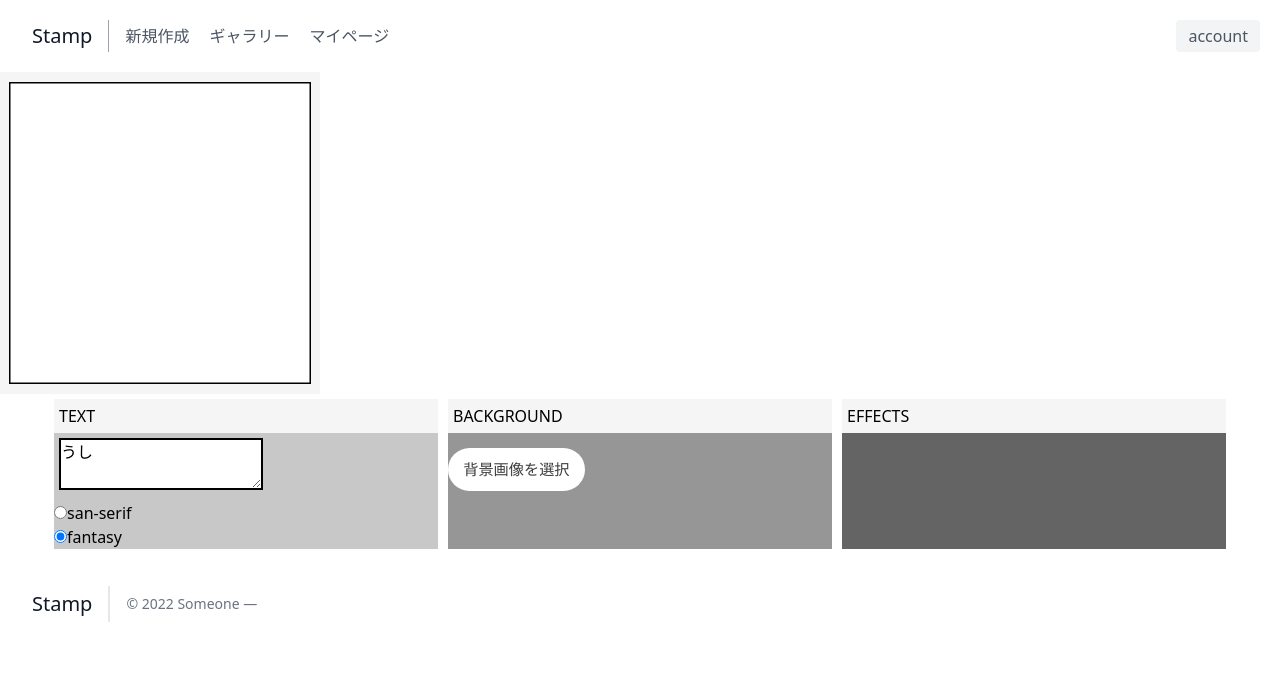
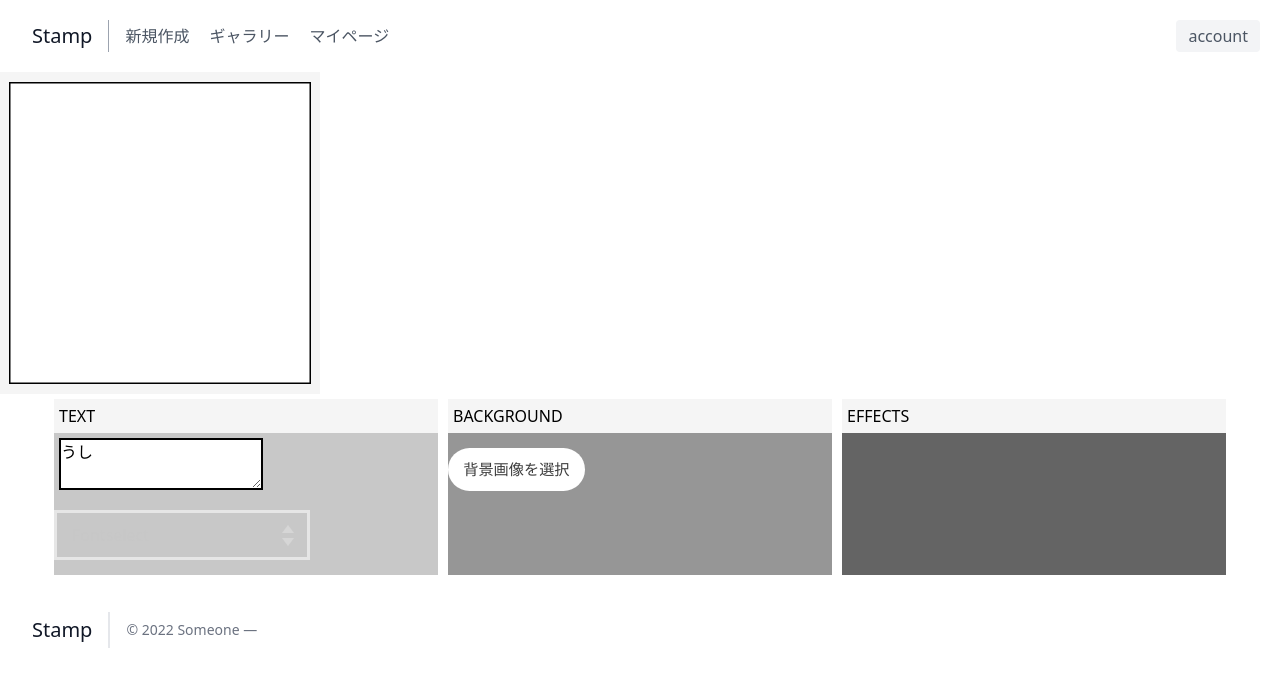
Before and after one commit to hackathon-22-spring-14/hackathon-22-spring-14-frontend, a Vue app: page / in a window 1280 px wide. Shown: the top 686 px of the page. Built offline with nearby package versions, Linux system fonts and the light colour scheme.

Commit message:
PullDownコンポーネントを追加

```diff
--- /dev/null
+++ b/src/components/atomics/PulldownSelect.vue
@@ -0,0 +1,214 @@
+<template>
+  <div include="form-input-select()">
+    <select v-model="modelValue" required @change="send">
+      <!--
+      This is how we can do "placeholder" options.
+      note: "required" attribute is on the select
+    -->
+      <option value="" hidden>{{ placeholder }}</option>
+
+      <!-- normal options -->
+        <option v-for="index in options.length" :key="index" :value="options[index-1]">{{ options[index-1] }}</option>
+    </select>
+  </div>
+</template>
+
+<script lang="ts">
+import { defineComponent } from 'vue'
+
+export default defineComponent({
+  name: 'PulldownSelect',
+  props: {
+    options: {
+      type: Array,
+      required: true,
+    },
+    placeholder: {
+        type: String,
+        required: true,
+    },
+  },
+  data: function () {
+    return {
+      modelValue: ""
+    };
+  },
+  methods: {
+    send() {
+      this.$emit("selected", this.modelValue)
+    }
+  }
+  }
+)
+</script>
+
+<style scoped>
+[include*="form-input-select()"] {
+  display: block;
+  padding: 0;
+  position: relative;
+  /* Set options to normal weight */
+  /* ------------------------------------  */
+  /* START OF UGLY BROWSER-SPECIFIC HACKS */
+  /* ----------------------------------  */
+  /* FIREFOX won't let us hide the native select arrow, so we have to make it wider than needed and clip it via overflow on the parent container.
+     The percentage width is a fallback since FF 4+ supports calc() so we can just add a fixed amount of extra width to push the native arrow out of view. We're applying this hack across all FF versions because all the previous hacks were too fragile and complex.
+     You might want to consider not using this hack and using the native select arrow in FF. Note this makes the menus wider than the select button because they display at the specified width and aren't clipped. Targeting hack via http://browserhacks.com/#hack-758bff81c5c32351b02e10480b5ed48e */
+  /* Show only the native arrow */
+  color: #005BA6;
+  display: block;
+  border-radius: 0;
+  box-shadow: none;
+  font-size: 16px;
+  margin-top: 9px;
+  margin-bottom: 15px;
+  width: 100%;
+}
+[include*="form-input-select()"]::before, [include*="form-input-select()"]::after {
+  content: "";
+  display: block;
+  position: absolute;
+  pointer-events: none;
+  z-index: 2;
+}
+[include*="form-input-select()"] select {
+  -webkit-appearance: none;
+  -moz-appearance: none;
+       appearance: none;
+  background: none;
+  box-sizing: border-box;
+  width: 100%;
+  margin: 0;
+  border: 1px solid transparent;
+  font-size: 16px;
+  outline: none;
+  /* Focus style */
+}
+[include*="form-input-select()"] select:focus {
+  background-color: transparent;
+  outline: none;
+}
+[include*="form-input-select()"] option {
+  font-weight: normal;
+}
+[include*="form-input-select()"] x:-o-prefocus, [include*="form-input-select()"]::after {
+  display: none;
+}
+@media screen and (-ms-high-contrast: active), (-ms-high-contrast: none) {
+  [include*="form-input-select()"] select::-ms-expand {
+    display: none;
+  }
+  [include*="form-input-select()"] select:focus::-ms-value {
+    background: transparent;
+    color: #000;
+  }
+}
+@-moz-document url-prefix() {
+  [include*="form-input-select()"] {
+    overflow: hidden;
+  }
+  [include*="form-input-select()"] select {
+    width: 120%;
+    width: calc(100% + 3em);
+    /* Firefox focus has odd artifacts around the text, this kills that. See https://developer.mozilla.org/en-US/docs/Web/CSS/:-moz-focusring */
+  }
+  @supports (-moz-appearance: none) {
+    [include*="form-input-select()"] select {
+      width: 100%;
+    }
+  }
+  [include*="form-input-select()"] select:-moz-focusring {
+    color: transparent;
+    text-shadow: 0 0 0 #000;
+  }
+}
+@supports (-moz-appearance: none) {
+  [include*="form-input-select()"] {
+    width: 100%;
+  }
+}
+[include*="form-input-select()"]::before, [include*="form-input-select()"]::after {
+  content: "";
+  display: block;
+  position: absolute;
+  pointer-events: none;
+  border: 1px solid transparent;
+  width: 0;
+  height: 0;
+  right: 16px;
+}
+[include*="form-input-select()"]::before {
+  bottom: 55%;
+  border-width: 0 6.5px 8px 6.5px;
+  border-bottom-color: #D6D6D6;
+}
+[include*="form-input-select()"]::after {
+  border-width: 8px 6.5px 0 6.5px;
+  border-top-color: #D6D6D6;
+  top: 55%;
+}
+@-moz-document url-prefix() {
+  [include*="form-input-select()"] {
+    border-right: 3px solid #E6E6E6;
+  }
+  [include*="form-input-select()"]:hover {
+    border-right: 3px solid #005BA6;
+  }
+}
+[include*="form-input-select()"]:hover select {
+  box-shadow: 0 2px 3px rgba(0, 91, 166, 0.1) inset;
+  border-color: #005BA6;
+}
+[include*="form-input-select()"]:hover select:focus {
+  outline-color: transparent;
+}
+[include*="form-input-select()"]:hover::before {
+  border-bottom-color: #005BA6;
+}
+[include*="form-input-select()"]:hover::after {
+  border-top-color: #005BA6;
+}
+[include*="form-input-select()"] select {
+  border: 3px solid #E6E6E6;
+  border-radius: 0;
+  font-weight: 400;
+  color: inherit;
+  padding: 11px 15px;
+  line-height: normal;
+  transition: border-color 0.2s ease, outline 0.2s ease;
+}
+[include*="form-input-select()"] select:focus {
+  box-shadow: 0 3px 4px rgba(0, 91, 166, 0.3) inset;
+  outline: 3px solid #005BA6;
+  outline-offset: -3px;
+}
+[include*="form-input-select()"] select[disabled], [include*="form-input-select()"] select:disabled {
+  opacity: 0.4;
+  cursor: not-allowed;
+}
+[include*="form-input-select()"] select:not(:focus):invalid {
+  color: #C7C7C7;
+}
+
+body {
+  display: flex;
+  height: 100vh;
+  width: 100vw;
+  display: flex;
+  justify-content: center;
+  align-items: center;
+  padding: 10px;
+  border: 1em solid #005BA6;
+}
+body div {
+  max-width: 16em;
+}
+
+html {
+  box-sizing: border-box;
+}
+
+*, *:before, *:after {
+  box-sizing: inherit;
+}
+</style>
--- a/src/components/atomics/RadioButton.vue
+++ b/src/components/atomics/RadioButton.vue
@@ -0,0 +1,105 @@
+<template>
+  <div v-for="index in options.length" :key="index" class="wrapper">
+    <input :id="index.toString" type="radio" name="select" checked />
+    <label :for="index.toString" class="option option-{{ index.toString }}">
+      <div class="dot"></div>
+      <span>{{ options[index] }}</span>
+    </label>
+  </div>
+</template>
+
+<script lang="ts">
+import { defineComponent } from 'vue'
+
+export default defineComponent({
+  name: 'RadioButton',
+  props: {
+    options: {
+      type: Array,
+      required: true,
+    },
+    id: {
+      type: String,
+      required: true,
+    },
+  },
+})
+</script>
+
+<style scoped>
+* {
+  margin: 0;
+  padding: 0;
+  box-sizing: border-box;
+}
+.wrapper {
+  display: inline-flex;
+  background: #fff;
+  height: 100px;
+  width: 400px;
+  align-items: center;
+  justify-content: space-evenly;
+  border-radius: 5px;
+  padding: 20px 15px;
+  box-shadow: 5px 5px 30px rgba(0, 0, 0, 0.2);
+}
+.wrapper .option {
+  background: #fff;
+  height: 100%;
+  width: 100%;
+  display: flex;
+  align-items: center;
+  justify-content: space-evenly;
+  margin: 0 10px;
+  border-radius: 5px;
+  cursor: pointer;
+  padding: 0 10px;
+  border: 2px solid lightgrey;
+  transition: all 0.3s ease;
+}
+.wrapper .option .dot {
+  height: 20px;
+  width: 20px;
+  background: #d9d9d9;
+  border-radius: 50%;
+  position: relative;
+}
+.wrapper .option .dot::before {
+  position: absolute;
+  content: '';
+  top: 4px;
+  left: 4px;
+  width: 12px;
+  height: 12px;
+  background: #0069d9;
+  border-radius: 50%;
+  opacity: 0;
+  transform: scale(1.5);
+  transition: all 0.3s ease;
+}
+input[type='radio'] {
+  display: none;
+}
+#option-1:checked:checked ~ .option-1,
+#option-2:checked:checked ~ .option-2 {
+  border-color: #0069d9;
+  background: #0069d9;
+}
+#option-1:checked:checked ~ .option-1 .dot,
+#option-2:checked:checked ~ .option-2 .dot {
+  background: #fff;
+}
+#option-1:checked:checked ~ .option-1 .dot::before,
+#option-2:checked:checked ~ .option-2 .dot::before {
+  opacity: 1;
+  transform: scale(1);
+}
+.wrapper .option span {
+  font-size: 20px;
+  color: #808080;
+}
+#option-1:checked:checked ~ .option-1 span,
+#option-2:checked:checked ~ .option-2 span {
+  color: #fff;
+}
+</style>
--- a/src/components/organisms/StampGenerator.vue
+++ b/src/components/organisms/StampGenerator.vue
@@ -1,10 +1,12 @@
 <script lang="ts">
 import { defineComponent, watch } from 'vue'
 import InputFile from '../atomics/InputFile.vue'
+import PulldownSelect from '../atomics/PulldownSelect.vue'
 
 export default defineComponent({
   components: {
     InputFile,
+    PulldownSelect
   },
   data() {
     return {
@@ -71,13 +73,15 @@ export default defineComponent({
     <div class="setting-text">
       <p class="box-title">TEXT</p>
       <textarea v-model="text" class="main-textarea"></textarea>
+      <!--
       <div id="v-model-radiobutton">
         <input v-model="picked" type="radio" value="san-serif" />
         <label for="san-serif">san-serif</label>
         <br />
         <input v-model="picked" type="radio" value="fantasy" />
         <label for="fantasy">fantasy</label>
-      </div>
+      </div>-->
+        <PulldownSelect :options="['san-serif', 'fantasy']" placeholder="Fontselect" @selected="picked=$event"/>
     </div>
 
     <div class="setting-background">
```
